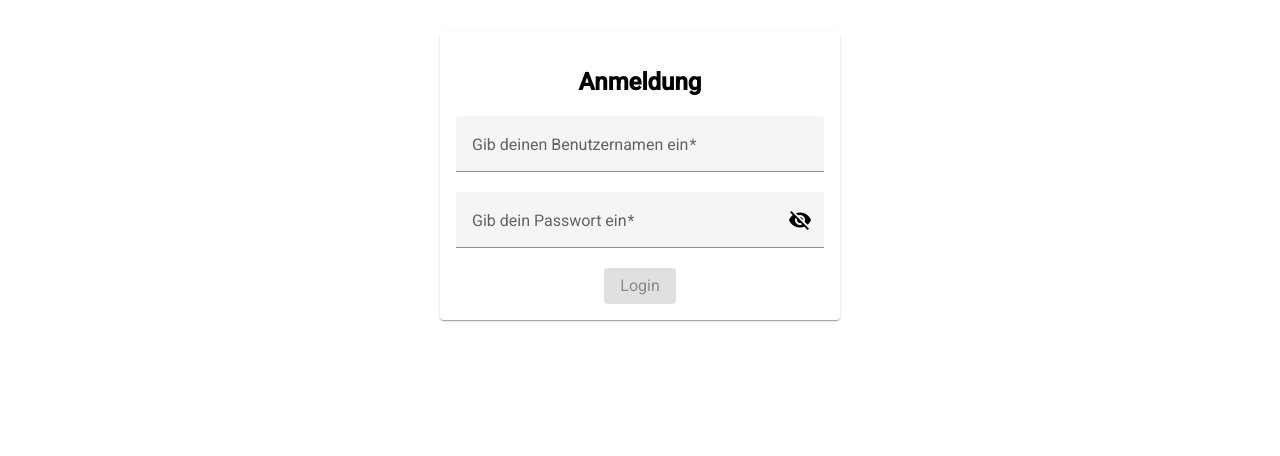
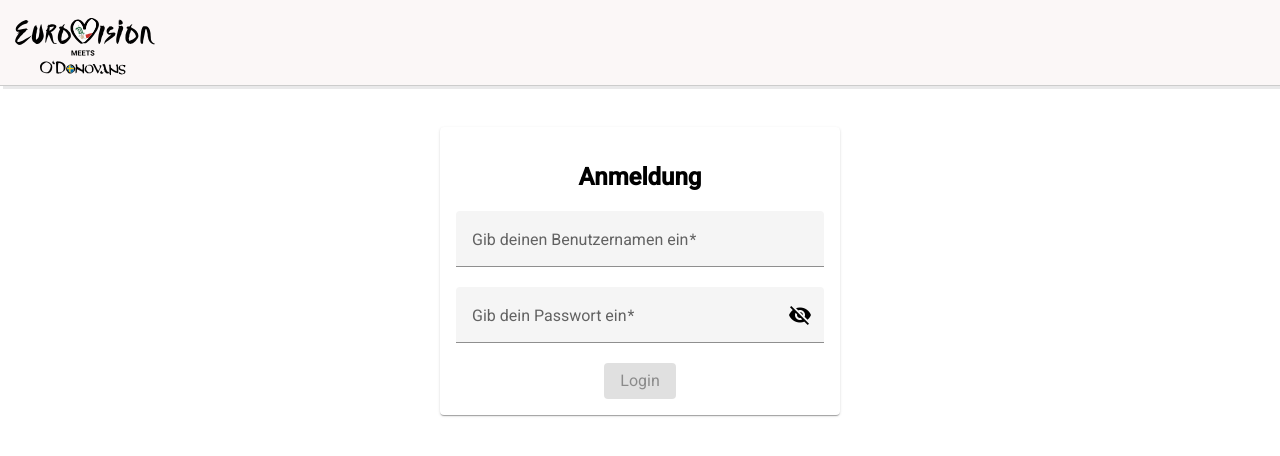
Before and after one commit to Wirbsman/esc-pub-app, an Angular app: page /#/login in a window 1280 px wide. Shown: the top 456 px of the page. Built offline with nearby package versions, Linux system fonts and the light colour scheme; no server answers.

Commit message:
feat: add header to login and simple-signup component

```diff
--- a/src/app/pages/log-in/log-in.component.html
+++ b/src/app/pages/log-in/log-in.component.html
@@ -1,4 +1,7 @@
-<mat-card xmlns="http://www.w3.org/1999/html">
+<app-header></app-header>
+
+<div class="content">
+  <mat-card>
     <mat-card-content>
       <h2>Anmeldung</h2>
       <mat-error *ngIf="invalidLogin"> Benutzer und Passwort sind unbekannt </mat-error>
@@ -28,3 +31,4 @@
       <button mat-raised-button color="primary" (click)="login()" [disabled]="!loginForm.valid">Login</button>
     </mat-card-content>
   </mat-card>
+</div>
--- a/src/app/pages/log-in/log-in.component.ts
+++ b/src/app/pages/log-in/log-in.component.ts
@@ -9,6 +9,7 @@
 import { Router } from '@angular/router';
 import { lastValueFrom, Subject } from 'rxjs';
 
+import { HeaderComponent } from '../../components/header/header.component';
 import { AppService } from '../../services/app.service';
 import { AuthService, LoginRequestBody } from '../../services/auth/auth.service';
 import { FormData } from '../../shared/types/form.types';
@@ -18,6 +19,7 @@
     templateUrl: './log-in.component.html',
     styleUrls: ['./log-in.component.css'],
     imports: [
+        // frameworks
         NgIf,
         MatCard,
         MatCardContent,
@@ -30,6 +32,8 @@
         MatSuffix,
         MatIcon,
         MatButton,
+        // app
+        HeaderComponent,
     ],
 })
 export default class LogInComponent implements OnDestroy {
--- a/src/app/pages/simple-signup/simple-signup.component.html
+++ b/src/app/pages/simple-signup/simple-signup.component.html
@@ -1,3 +1,6 @@
+<app-header></app-header>
+
+<div class="content">
   <mat-card xmlns="http://www.w3.org/1999/html">
     <mat-card-content>
       <h2>Anmeldung</h2>
@@ -9,3 +12,4 @@
       <button mat-raised-button color="primary" (click)="signUp()" [disabled]="!usernameFC.valid">Login</button>
     </mat-card-content>
   </mat-card>
+</div>
--- a/src/app/pages/simple-signup/simple-signup.component.ts
+++ b/src/app/pages/simple-signup/simple-signup.component.ts
@@ -8,6 +8,7 @@
 import { Router } from '@angular/router';
 import { lastValueFrom } from 'rxjs';
 
+import { HeaderComponent } from '../../components/header/header.component';
 import { AppService } from '../../services/app.service';
 import { AuthService } from '../../services/auth/auth.service';
 
@@ -16,6 +17,7 @@
     templateUrl: './simple-signup.component.html',
     styleUrls: ['../log-in/log-in.component.css'],
     imports: [
+        // frameworks
         NgIf,
         MatCard,
         MatCardContent,
@@ -25,6 +27,8 @@
         MatInput,
         ReactiveFormsModule,
         MatButton,
+        // app
+        HeaderComponent,
     ],
 })
 export default class SimpleSignupComponent {
```
Lines whose indentation alone changed are shown as unchanged.
